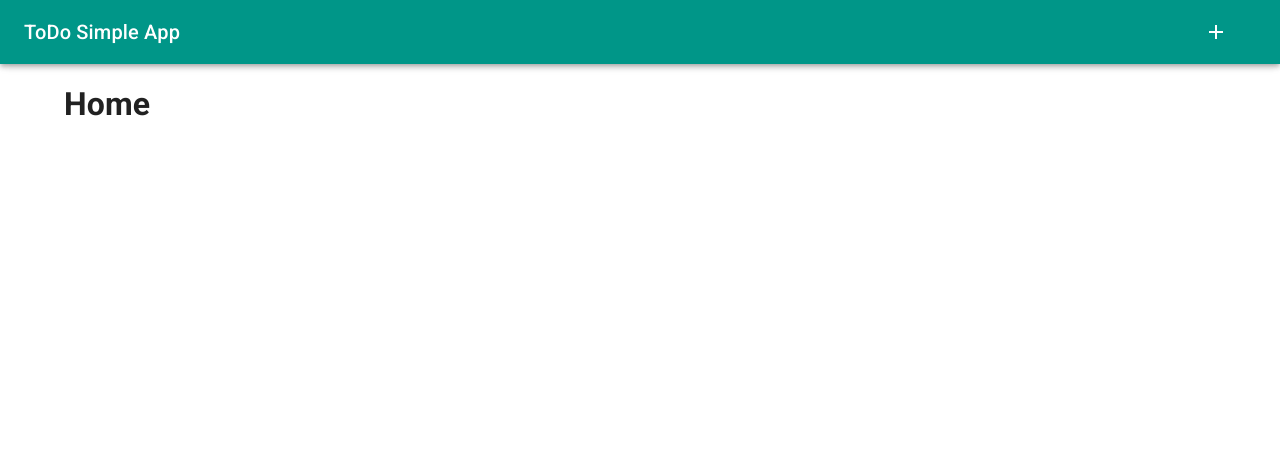
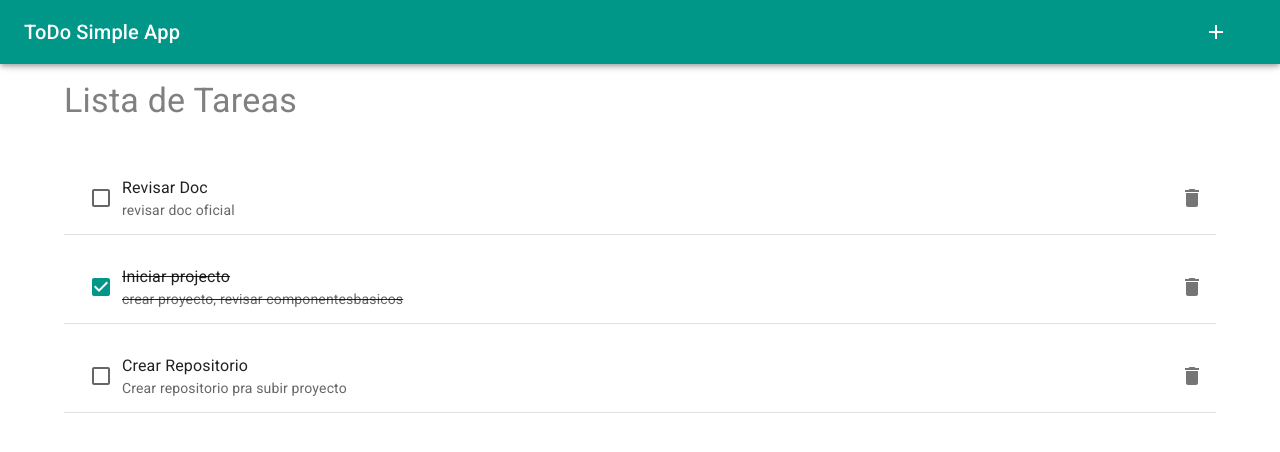
Before and after one commit to k4ren/ToDoApp, a React (Vite) app: page / in a window 1280 px wide. Shown: the top 452 px of the page. Built offline with nearby package versions, Linux system fonts and the light colour scheme.

Commit message:
agregada lista tareas en home, cambio en navbar, cambio titulo en registro

```diff
--- a/src/components/navbar/Navbar.jsx
+++ b/src/components/navbar/Navbar.jsx
@@ -5,7 +5,9 @@ import Typography from '@mui/material/Typography';
 import IconButton from '@mui/material/IconButton';
 import { NavLink } from "react-router-dom";
 
-export default function Navbar({navArrLinks}) {
+import Tooltip from '@mui/material/Tooltip';
+
+export default function Navbar({ navArrLinks }) {
   return (
     <Box sx={{ flexGrow: 1 }}>
       <AppBar>
@@ -15,6 +17,7 @@ export default function Navbar({navArrLinks}) {
           </Typography>
           {
             navArrLinks.map(item => (
+              <Tooltip key={item.title} title="Agregar nueva tarea">
                 <IconButton key={item.title}
                   size="large"
                   edge="start"
@@ -26,6 +29,7 @@ export default function Navbar({navArrLinks}) {
                 >
                   {item.icon}
                 </IconButton>
+              </Tooltip>
             ))
           }
         </Toolbar>
--- a/src/main.jsx
+++ b/src/main.jsx
@@ -33,7 +33,7 @@ ReactDOM.createRoot(document.getElementById('root')).render(
     <ThemeProvider theme={theme}>
       <BrowserRouter>
         <SnackbarProvider
-          maxSnack={3}
+          maxSnack={1}
           autoHideDuration={2000}
         >
           <CssBaseline />
--- a/src/pages/Home.jsx
+++ b/src/pages/Home.jsx
@@ -1,5 +1,50 @@
+import { Box, Checkbox, Divider, IconButton, List, ListItem, ListItemText, Typography } from "@mui/material";
+import DeleteIcon from '@mui/icons-material/Delete';
+import { useState } from "react";
+
+
 export default function Home() {
+
+  const [todos, setTodos] = useState([
+    { id: 1, titulo: "Revisar Doc", estado: false, descipcion: 'revisar doc oficial' },
+    { id: 2, titulo: "Iniciar projecto", estado: true, descipcion: 'crear proyecto, revisar componentesbasicos' },
+    { id: 3, titulo: "Crear Repositorio", estado: false, descipcion: 'Crear repositorio pra subir proyecto' },
+  ]);
+
+  const handleToggle = (id) => {
+    // cambio de estado tarea
+    setTodos((prevTodos) =>
+      prevTodos.map((todo) =>
+        todo.id === id ? { ...todo, estado: !todo.estado } : todo
+      )
+    );
+  };
+
+  /* eliminar tarea */
+  const handleDelete = (id) => {
+    setTodos((prevTodos) => prevTodos.filter((todo) => todo.id !== id));
+  };
+
   return <>
-  <h1>Home</h1>
+    <Typography variant="h4" component="h2" sx={{ flexGrow: 1, mb: 2, color: "gray" }}>Lista de Tareas</Typography>
+    <Box sx={{flexGrow:1, display:"grid", gap:2}}>
+      <List>
+        {todos.map((todo) => (
+          <Box key={todo.id}>
+            <ListItem sx={{ mt: 2 }}>
+              <Checkbox
+                checked={todo.estado}
+                onChange={() => handleToggle(todo.id)}
+              />
+              <ListItemText primary={todo.titulo} secondary={todo.descipcion} style={{ textDecoration: todo.estado ? "line-through" : "none" }} />
+              <IconButton edge="end" aria-label="delete" onClick={() => handleDelete(todo.id)}>
+                <DeleteIcon />
+              </IconButton>
+            </ListItem>
+            <Divider />
+          </Box>
+        ))}
+      </List>
+    </Box>
   </>
 }
--- a/src/pages/Registro.jsx
+++ b/src/pages/Registro.jsx
@@ -1,7 +1,11 @@
 import { TextField, Button, FormControl, InputLabel, Select, MenuItem, Box, Typography } from "@mui/material";
 import { useState } from "react";
+import { useSnackbar } from "notistack";
+
 
 export default function Registro() {
+
+  const { enqueueSnackbar } = useSnackbar();
   const [formData, setFormData] = useState({
     titulo: "",
     description: "",
@@ -17,11 +21,19 @@ export default function Registro() {
 
   const handleSubmit = (event) => {
     event.preventDefault();
+
+    enqueueSnackbar("se ha agregado una nueva tarea!", {
+      severityss: "success",
+      anchorOrigin: {
+        vertical: "top",
+        horizontal: "right",
+      },
+    });
     console.log("form:", formData);
   };
 
   return <>
-    <Typography variant="h4" component="h2" sx={{ flexGrow: 1, mb: 2, color: "gray" }}>Agregar nueva tarea</Typography>
+    <Typography variant="h4" component="h2" sx={{ flexGrow: 1, mb: 2, color: "gray" }}>Agregar Tarea</Typography>
     <Box component="form" autoComplete="off" onSubmit={handleSubmit}>
       <TextField
         label="Título"
@@ -58,8 +70,8 @@ export default function Registro() {
           <MenuItem value="finalizado">Finalizado</MenuItem>
         </Select>
       </FormControl>
-      <Button component="a" href="/" variant="outlined" color="error" sx={{ mr: 2 }}>Cancelar</Button>
-      <Button type="submit" variant="contained" color="primary">Enviar</Button>
+      <Button component="a" href="/" variant="outlined" color="error" sx={{ mt: 2, mr: 2 }}>Cancelar</Button>
+      <Button type="submit" variant="contained" color="primary" sx={{mt: 2}}>Enviar</Button>
     </Box>
 
   </>
```
Lines whose indentation alone changed are shown as unchanged.
